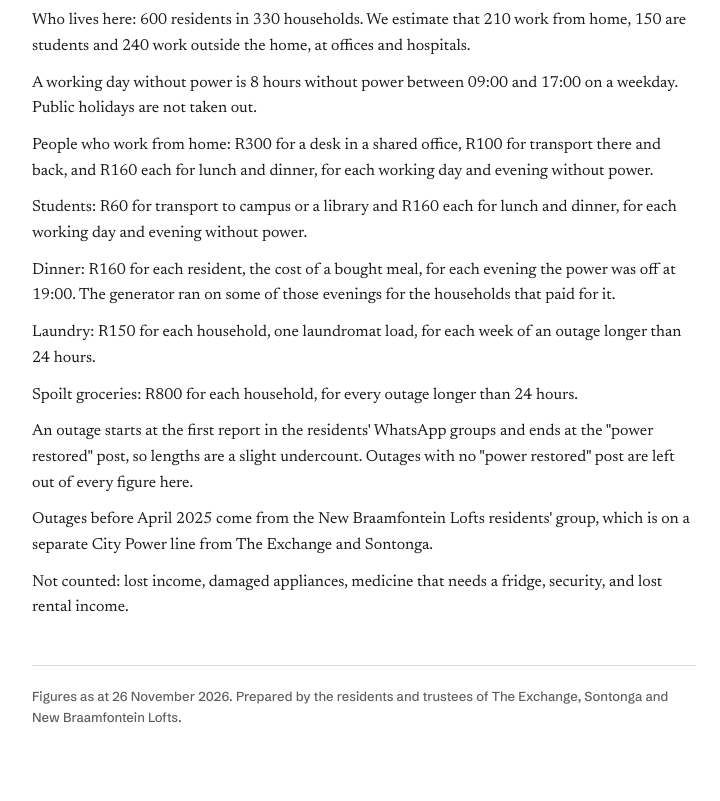
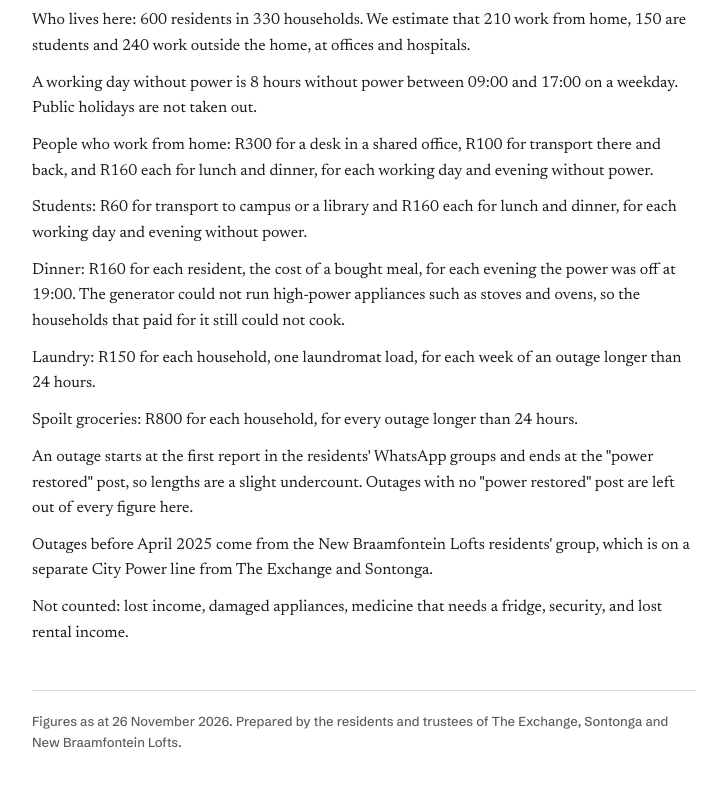
Before and after one commit to jaderabbit/joburgisburning, a plain HTML site: page index.html in a window 1280 px wide. Shown: the part 8121-8922 px from the top of the page, without its empty margins (276-996 px from the left). Before the commit the page ends 8896 px from the top, so only its background shows below. Drawn offline with Linux system fonts and the light colour scheme.

Commit message:
Note that the generator could not power cooking appliances
Co-Authored-By: Claude Fable 5.2 <noreply@anthropic.com>
Claude-Session: https://claude.ai/code/session_019LoAmyHsn5CN3ZVHEZSPQB

```diff
--- a/index.html
+++ b/index.html
@@ -388,7 +388,7 @@ footer{font-family:var(--display);font-size:.8125rem;color:var(--soft);padding-t
 <p>A working day without power is 8 hours without power between 09:00 and 17:00 on a weekday. Public holidays are not taken out.</p>
 <p>People who work from home: R300 for a desk in a shared office, R100 for transport there and back, and R160 each for lunch and dinner, for each working day and evening without power.</p>
 <p>Students: R60 for transport to campus or a library and R160 each for lunch and dinner, for each working day and evening without power.</p>
-<p>Dinner: R160 for each resident, the cost of a bought meal, for each evening the power was off at 19:00. The generator ran on some of those evenings for the households that paid for it.</p>
+<p>Dinner: R160 for each resident, the cost of a bought meal, for each evening the power was off at 19:00. The generator could not run high-power appliances such as stoves and ovens, so the households that paid for it still could not cook.</p>
 <p>Laundry: R150 for each household, one laundromat load, for each week of an outage longer than 24 hours.</p>
 <p>Spoilt groceries: R800 for each household, for every outage longer than 24 hours.</p>
 <p>An outage starts at the first report in the residents' WhatsApp groups and ends at the "power restored" post, so lengths are a slight undercount. Outages with no "power restored" post are left out of every figure here.</p>
```
